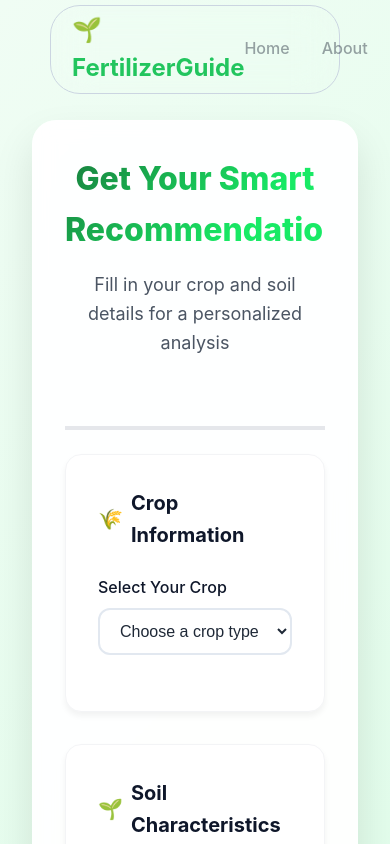
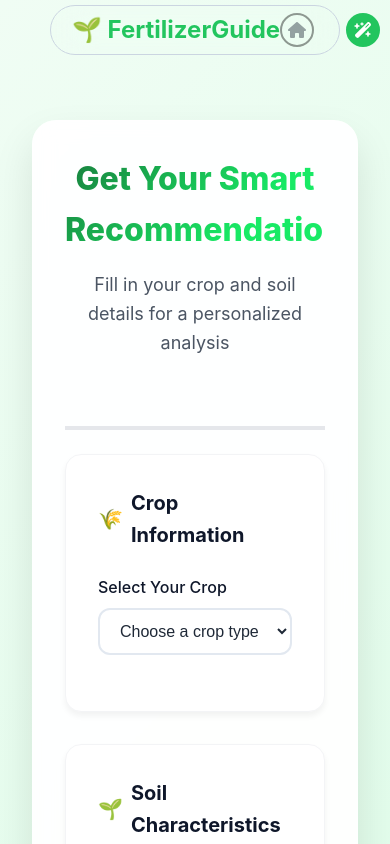
Before and after one commit to Programming-Sai/Fertilizer-Recommendation-System, a React (Vite) app: page /Fertilizer-Recommendation-System/predict in a window 390 px wide. Shown: the top 844 px of the page. Built offline with nearby package versions, Linux system fonts and the light colour scheme.

Commit message:
Made some modification to the navbar

```diff
--- a/package.json
+++ b/package.json
@@ -11,6 +11,9 @@
     "deploy": "gh-pages -d dist -b fertilizer-system-preview -m \"${npm_config_message:-Updates}\""
   },
   "dependencies": {
+    "@fortawesome/fontawesome-svg-core": "^6.7.2",
+    "@fortawesome/free-solid-svg-icons": "^6.7.2",
+    "@fortawesome/react-fontawesome": "^0.2.2",
     "react": "^18.2.0",
     "react-dom": "^18.2.0",
     "react-router-dom": "^6.15.0"
--- a/src/components/Navbar.css
+++ b/src/components/Navbar.css
@@ -21,6 +21,7 @@
   font-size: 1.5rem;
   font-weight: bold;
   text-decoration: none;
+  white-space: nowrap;
 }
 
 .nav-links {
@@ -36,13 +37,46 @@
   opacity: 0.4;
 }
 
+.nav-link div {
+  border: 2px solid black;
+  width: 20px;
+  height: 20px;
+  justify-content: center;
+  align-items: center;
+  padding: 15px;
+  border-radius: 50%;
+  display: none;
+}
+
 .nav-link-active {
   border-bottom: 2px solid var(--primary-green);
   color: var(--primary-green);
   opacity: 1 !important;
 }
 
+.nav-link-active div {
+  background-color: var(--primary-green);
+  color: white;
+  border-color: var(--primary-green);
+}
+
+.nav-link:hover div {
+  border-color: var(--primary-green);
+}
+
 .nav-link:hover {
   color: var(--primary-green);
   opacity: 1 !important;
 }
+
+@media (max-width: 568px) {
+  .nav-link div {
+    display: flex;
+  }
+  .nav-link span {
+    display: none;
+  }
+  .nav-link-active {
+    border: none;
+  }
+}
--- a/src/components/Navbar.jsx
+++ b/src/components/Navbar.jsx
@@ -2,6 +2,8 @@ import React from "react";
 import { Link, useLocation } from "react-router-dom";
 import "./Navbar.css";
 import { BASE_PATH } from "../../BasePath";
+import { FontAwesomeIcon } from "@fortawesome/react-fontawesome";
+import { faHome, faMagicWandSparkles } from "@fortawesome/free-solid-svg-icons";
 
 function Navbar() {
   const location = useLocation();
@@ -20,27 +22,10 @@ function Navbar() {
                 : "nav-link"
             }`}
           >
-            Home
-          </Link>
-          <Link
-            to={`${BASE_PATH}/about`}
-            className={`${
-              location.pathname === `${BASE_PATH}/about`
-                ? "nav-link-active nav-link"
-                : "nav-link"
-            }`}
-          >
-            About
-          </Link>
-          <Link
-            to={`${BASE_PATH}/contact`}
-            className={`${
-              location.pathname === `${BASE_PATH}/contact`
-                ? "nav-link-active nav-link"
-                : "nav-link"
-            }`}
-          >
-            Contact
+            <span>Home</span>
+            <div>
+              <FontAwesomeIcon icon={faHome} />
+            </div>
           </Link>
           <Link
             to={`${BASE_PATH}/predict`}
@@ -50,7 +35,10 @@ function Navbar() {
                 : "nav-link"
             }`}
           >
-            Predict
+            <span>Predict</span>
+            <div>
+              <FontAwesomeIcon icon={faMagicWandSparkles} />
+            </div>
           </Link>
         </div>
       </div>
--- a/src/pages/Home.css
+++ b/src/pages/Home.css
@@ -208,4 +208,15 @@
     width: 100%;
     justify-content: center;
   }
+  .hero-shape {
+    width: 50%;
+    height: 40%;
+    bottom: 0%;
+    right: 2%;
+  }
+  .shape-2 {
+    top: 10%;
+    left: 2%;
+    height: 40%;
+  }
 }
--- a/src/pages/Home.jsx
+++ b/src/pages/Home.jsx
@@ -2,7 +2,6 @@ import React from "react";
 import { useNavigate } from "react-router-dom";
 import "./Home.css";
 import { BASE_PATH } from "../../BasePath";
-
 function Home() {
   const navigate = useNavigate();
 
```
Also changed, not shown: 1 other file (tests, documents, lock files or other folders).
